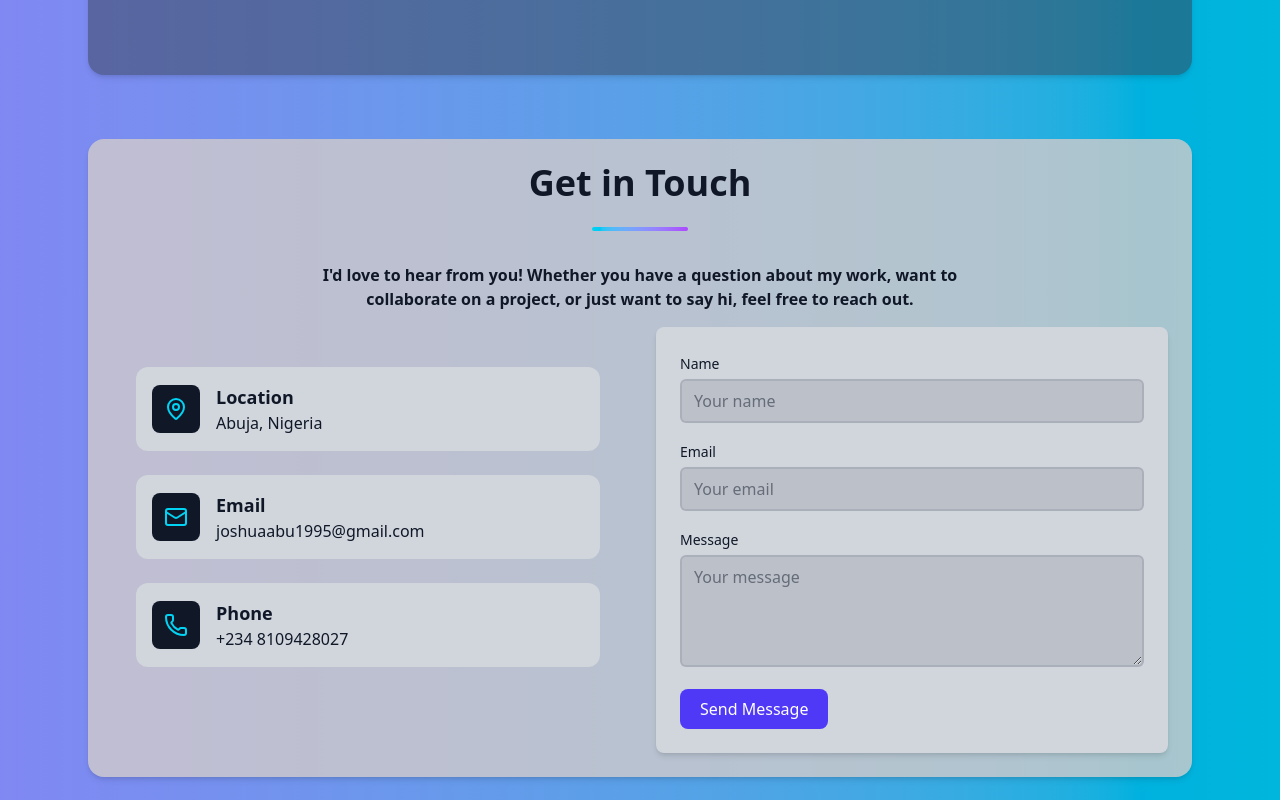
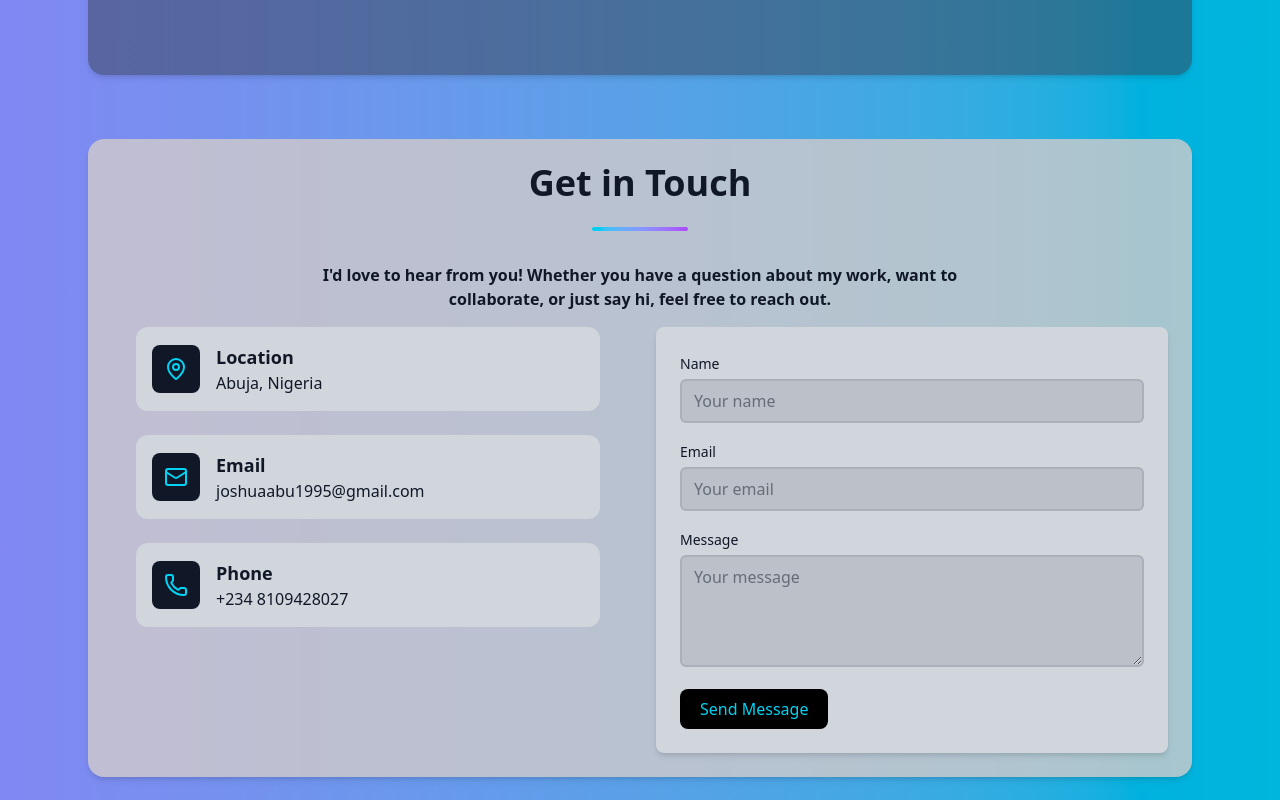
Before and after one commit to sirjaey/my-updated-portfolio, a React (Vite) app: page / in a window 1280 px wide. Shown: the part 2500-3300 px from the top of the page. Built offline with nearby package versions, Linux system fonts and the light colour scheme.

Commit message:
feat: Add react-toastify for message notifications and update Contact component

```diff
--- a/package.json
+++ b/package.json
@@ -15,7 +15,8 @@
     "lucide-react": "^0.548.0",
     "react": "^19.1.1",
     "react-dom": "^19.1.1",
-    "react-intersection-observer": "^9.16.0"
+    "react-intersection-observer": "^9.16.0",
+    "react-toastify": "^11.0.5"
   },
   "devDependencies": {
     "@eslint/js": "^9.36.0",
--- a/src/components/Contact.tsx
+++ b/src/components/Contact.tsx
@@ -1,54 +1,51 @@
 import { useState } from 'react';
-import emailjs from 'emailjs-com'
-import { MapPin, Mail, Phone} from "lucide-react";
+import emailjs from 'emailjs-com';
+import { MapPin, Mail, Phone } from "lucide-react";
+import { ToastContainer, toast } from 'react-toastify';
+import 'react-toastify/dist/ReactToastify.css';
 
-const SERVICE_ID = 'service_l204kpb'
-const TEMPLATE_ID = 'template_3bcsn2q'
-const PUBLIC_KEY = 'pKHk4Bn0peBByCoNX'
-
+const SERVICE_ID = 'service_l204kpb';
+const TEMPLATE_ID = 'template_3bcsn2q';
+const PUBLIC_KEY = 'pKHk4Bn0peBByCoNX';
 
 const Contact = () => {
-    const [sending, setSending] = useState(false)
-    const [sent, setSent] = useState(false)
+    const [sending, setSending] = useState(false);
 
     const handleSubmit = (e: React.FormEvent<HTMLFormElement>) => {
-        e.preventDefault()
-        setSending(true)
-        setSent(false)
+        e.preventDefault();
+        setSending(true);
 
-        const form = e.target as HTMLFormElement
+        const form = e.currentTarget;
 
         emailjs
             .sendForm(SERVICE_ID, TEMPLATE_ID, form, PUBLIC_KEY)
             .then(() => {
-                setSending(false)
-                setSent(true)
-                form.reset()
+                toast.success('Message sent successfully!', { position: 'top-right' });
+                form.reset();
             })
             .catch((err) => {
-                console.error(err)
-                setSending(false)
-                alert('Failed to send message, please try again.')
+                console.error(err);
+                toast.error('Failed to send message. Please try again.', { position: 'top-right' });
             })
-    }
+            .finally(() => setSending(false));
+    };
 
     return (
-        <section className="mt-16 bg-[#d1cbcb]/80 rounded-2xl md:p-6 shadow-md ">
-            <div className='text-center'>
+        <section className="mt-16 bg-[#d1cbcb]/80 rounded-2xl md:p-6 shadow-md">
+            {/* Toast Container should be here once */}
+            <ToastContainer position="top-right" autoClose={3000} />
+
+            <div className="text-center">
                 <h2 className="text-4xl font-bold pt-6 md:pt-0 mb-6 text-gray-900">Get in Touch</h2>
                 <div className="w-24 h-1 mx-auto bg-gradient-to-r from-cyan-400 to-purple-500 rounded-full mb-8"></div>
-                <p className="text-gray-900 font-bold mb-4 md:px-50 md:text-center px-4">I'd love to hear from you! Whether you have a question about my work, want to collaborate on a project, or just want to say hi, feel free to reach out.</p>
+                <p className="text-gray-900 font-bold mb-4 md:px-50 md:text-center px-4">
+                    I'd love to hear from you! Whether you have a question about my work, want to collaborate, or just say hi, feel free to reach out.
+                </p>
             </div>
 
-
-            <div className='grid grid-cols-1 md:grid-cols-2 gap-8 relative '>
-                <div className="absolute inset-0 animate-gradient -z-10 pointer-events-none " />
-                <div className="md:mx-auto md:px-6   md:w-full">
-                    <p className="text-gray-900 mb-10">
-
-                    </p>
-                    <div className="space-y-6 text-left">
-                        {/* Location */}
+            <div className="grid grid-cols-1 md:grid-cols-2 gap-8 relative">
+                {/* Contact Info */}
+                <div className="space-y-6 text-left md:px-6">
                     <div className="flex items-center space-x-4 bg-gray-300 md:rounded-xl p-4 hover:bg-gray-700/50 transition">
                         <div className="p-3 bg-gray-900 rounded-lg">
                             <MapPin className="text-cyan-400 w-4 h-4 md:w-6 md:h-6" />
@@ -58,7 +55,7 @@ const Contact = () => {
                             <p className="text-gray-900 text-sm md:text-base">Abuja, Nigeria</p>
                         </div>
                     </div>
-                        {/* Email */}
+
                     <div className="flex items-center space-x-4 bg-gray-300 md:rounded-xl p-4 hover:bg-gray-700/50 transition">
                         <div className="p-3 bg-gray-900 rounded-lg">
                             <Mail className="text-cyan-400 w-4 h-4 md:w-6 md:h-6" />
@@ -68,7 +65,7 @@ const Contact = () => {
                             <p className="text-gray-900 text-sm md:text-base">joshuaabu1995@gmail.com</p>
                         </div>
                     </div>
-                        {/* Phone */}
+
                     <div className="flex items-center space-x-4 bg-gray-300 md:rounded-xl p-4 hover:bg-gray-700/50 transition">
                         <div className="p-3 bg-gray-900 rounded-lg">
                             <Phone className="text-cyan-400 w-4 h-4 md:w-6 md:h-6" />
@@ -78,37 +75,57 @@ const Contact = () => {
                             <p className="text-gray-900 text-sm md:text-base">+234 8109428027</p>
                         </div>
                     </div>
+                </div>
 
-                    </div>
-                </div>
+                {/* Contact Form */}
                 <div>
-
-                    <form onSubmit={handleSubmit} className="space-y-4 bg-gray-300 md:rounded-lg px-4 py-4 md:px-6 md:py-6 shadow-md">
+                    <form
+                        onSubmit={handleSubmit}
+                        className="space-y-4 bg-gray-300 md:rounded-lg px-4 py-4 md:px-6 md:py-6 shadow-md"
+                    >
                         <div>
                             <label className="text-sm font-medium">Name</label>
-                            <input name="name" required className="mt-1 w-full rounded-md border-gray-900/10 bg-gray-900/10 px-3 py-2 outline-none focus:ring-2 focus:ring-cyan-400 border-[2px] " placeholder='Your name' />
+                            <input
+                                name="name"
+                                required
+                                className="mt-1 w-full rounded-md border-gray-900/10 bg-gray-900/10 px-3 py-2 outline-none focus:ring-2 focus:ring-cyan-400 border-[2px]"
+                                placeholder="Your name"
+                            />
                         </div>
+
                         <div>
                             <label className="text-sm font-medium">Email</label>
-                            <input type="email" name="email" required className="mt-1 w-full rounded-md border-[2px] border-gray-900/10 bg-gray-900/10 px-3 py-2 outline-none focus:ring-2 focus:ring-cyan-400 " placeholder='Your email' />
+                            <input
+                                type="email"
+                                name="email"
+                                required
+                                className="mt-1 w-full rounded-md border-[2px] border-gray-900/10 bg-gray-900/10 px-3 py-2 outline-none focus:ring-2 focus:ring-cyan-400"
+                                placeholder="Your email"
+                            />
                         </div>
+
                         <div>
                             <label className="text-sm font-medium">Message</label>
-                            <textarea name="message" required className="mt-1 w-full rounded-md border-[2px] border-gray-900/10 bg-gray-900/10 px-3 py-2 h-28 outline-none focus:ring-2 focus:ring-cyan-400" placeholder='Your message' />
+                            <textarea
+                                name="message"
+                                required
+                                className="mt-1 w-full rounded-md border-[2px] border-gray-900/10 bg-gray-900/10 px-3 py-2 h-28 outline-none focus:ring-2 focus:ring-cyan-400"
+                                placeholder="Your message"
+                            />
                         </div>
+
                         <button
                             type="submit"
                             disabled={sending}
-                            className="px-5 py-2 rounded-lg bg-indigo-600 text-white font-medium hover:bg-indigo-700 disabled:opacity-60 cursor-pointer transition"
+                            className="px-5 py-2 rounded-lg bg-black text-cyan-400 font-medium hover:bg-indigo-700 disabled:opacity-60 cursor-pointer transition"
                         >
                             {sending ? 'Sending...' : 'Send Message'}
                         </button>
-                        {sent && <p className="text-green-600 text-sm mt-2">✅ Message sent successfully!</p>}
                     </form>
                 </div>
             </div>
         </section>
-    )
-}
+    );
+};
 
 export default Contact;
--- a/src/components/SkillsSection.tsx
+++ b/src/components/SkillsSection.tsx
@@ -50,7 +50,7 @@ const SkillsSection: React.FC = () => {
 
             <div className="absolute inset-0 animate-gradient  bg-gray-700  opacity-50 -z-10" />
 
-            <div className="container mx-auto px-6 md:px-12 lg:px-24">
+            <div className="container mx-auto md:px-12 lg:px-24">
                 <h2 className="text-4xl font-bold text-center mb-4">My Skills</h2>
                 <div className="w-24 h-1 mx-auto bg-gradient-to-r from-cyan-400 to-purple-500 rounded-full mb-8"></div>
                 <p className="text-center text-gray-300 mb-12 max-w-2xl mx-auto">
```
Also changed, not shown: 1 other file (tests, documents, lock files or other folders). Lines whose indentation alone changed are shown as unchanged.
